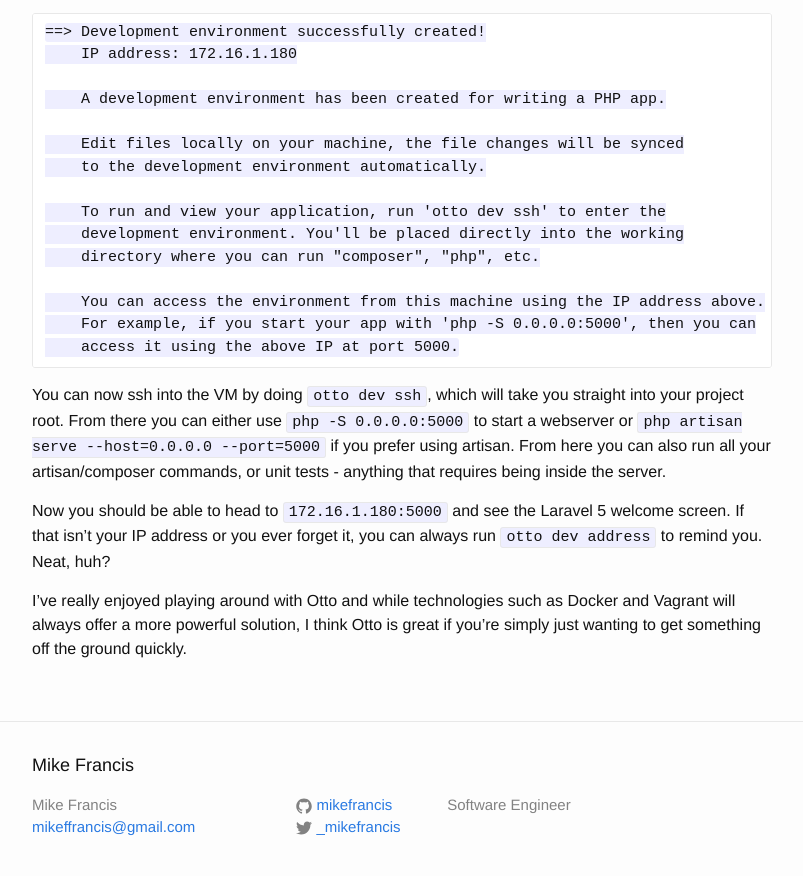
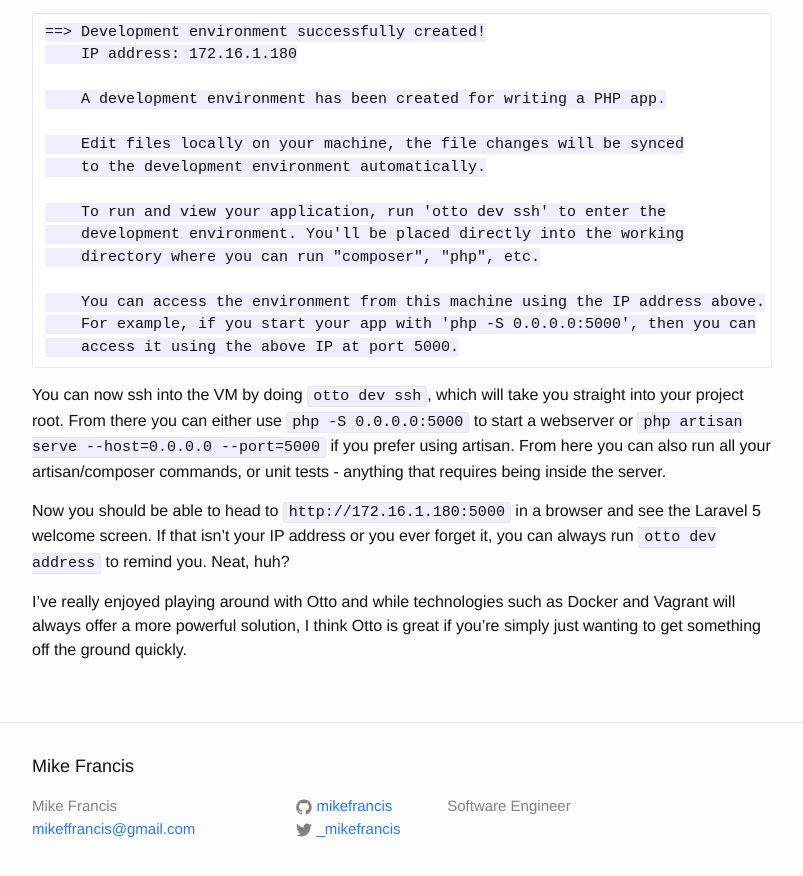
Before and after one commit to mikefrancis/mikefrancis.dev, a Jekyll site: the page built from _posts/2015-09-30-otto-laravel.markdown, in a window 1280 px wide and 900 px high, scrolled down 1194 px. Shown: the top 876 px of the window, without its empty margins (238-1041 px from the left). Built offline with Jekyll 4.4.1, drawn with Linux system fonts in a browser that asks for light colours; some of the changed lines change nothing that is shown; some of the changed text lies outside the part shown.

Commit message:
Minor changes

```diff
--- a/_posts/2015-09-30-otto-laravel.markdown
+++ b/_posts/2015-09-30-otto-laravel.markdown
@@ -7,7 +7,7 @@
 
 Yesterday morning I discovered [Otto](https://ottoproject.io) by HashiCorp. Billed as the successor to HashiCorp's popular Virtual Machine management software [Vagrant](http://vagrantup.com), it looks to further minimise the differences between local and production environment by wrapping your application (and it's dependencies) up into a container.
 
-Being a PHP developer I naturally wanted to see how easy it would be to get a Laravel app up and running locally. [Otto has a nice little example of setting up a Sintra (Ruby) site](https://ottoproject.io/intro/getting-started/install.html), so I'd suggest doing that first to get a feel for the basic Otto commands.
+Being a PHP developer I naturally wanted to see how easy it would be to get a Laravel app up and running locally. [Otto has a nice little example of setting up a Sinatra (Ruby) site](https://ottoproject.io/intro/getting-started/install.html), so I'd suggest doing that first to get a feel for the basic Otto commands.
 
 To get started head to the [Otto](https://ottoproject.io) site, download the binary and follow the installation instructions.
 
@@ -57,6 +57,6 @@
 
 You can now ssh into the VM by doing `otto dev ssh`, which will take you straight into your project root. From there you can either use `php -S 0.0.0.0:5000` to start a webserver or `php artisan serve --host=0.0.0.0 --port=5000` if you prefer using artisan. From here you can also run all your artisan/composer commands, or unit tests - anything that requires being inside the server.
 
-Now you should be able to head to `172.16.1.180:5000` and see the Laravel 5 welcome screen. If that isn't your IP address or you ever forget it, you can always run `otto dev address` to remind you. Neat, huh?
+Now you should be able to head to `http://172.16.1.180:5000` in a browser and see the Laravel 5 welcome screen. If that isn't your IP address or you ever forget it, you can always run `otto dev address` to remind you. Neat, huh?
 
 I've really enjoyed playing around with Otto and while technologies such as Docker and Vagrant will always offer a more powerful solution, I think Otto is great if you're simply just wanting to get something off the ground quickly.
```
